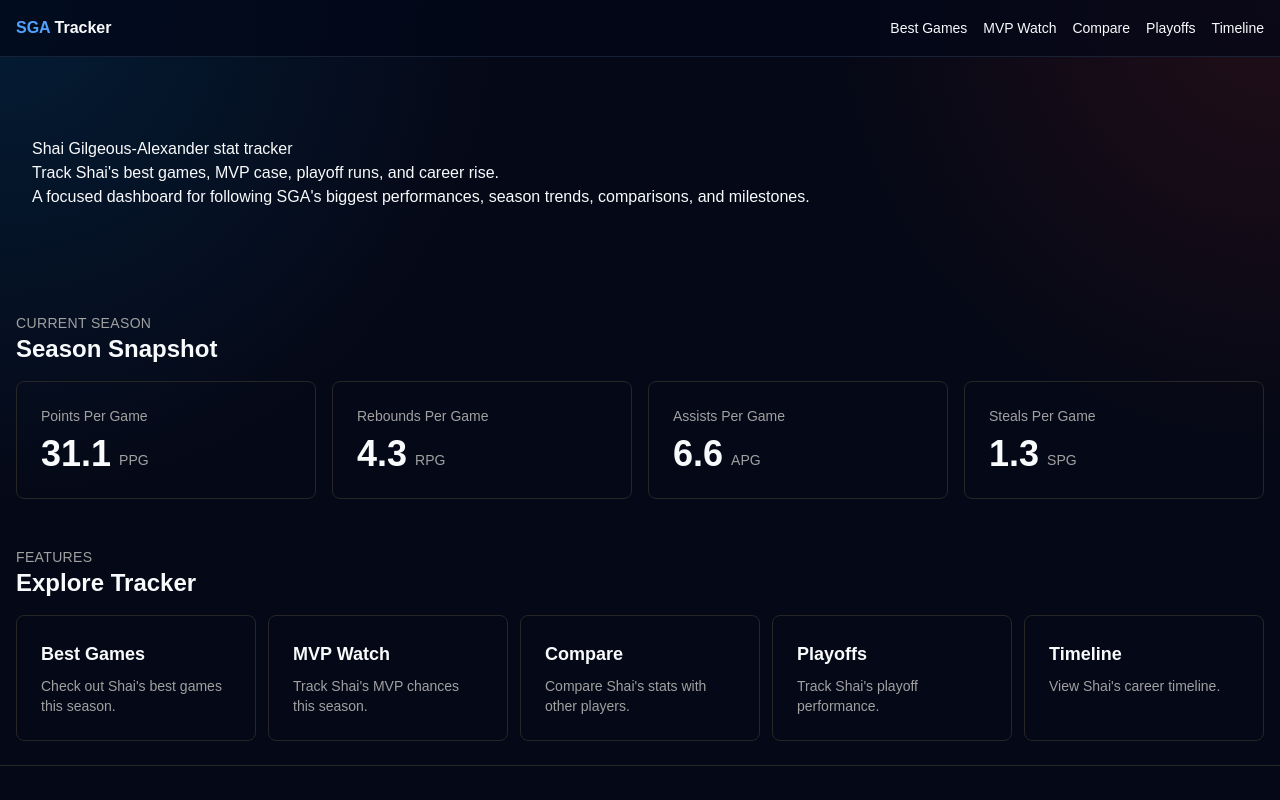
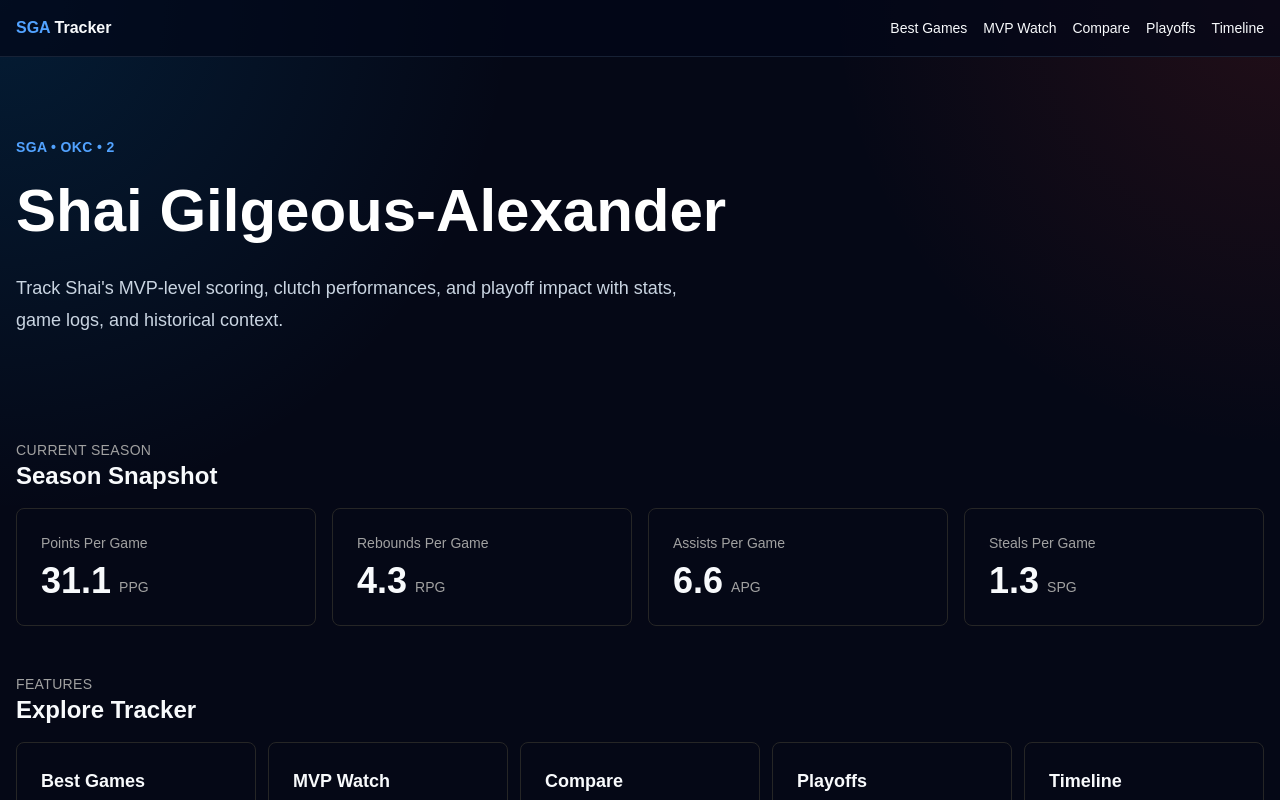
Before and after one commit to NixonLesmana/SGA-tracker, a Next.js app: page / in a window 1280 px wide. Shown: the top 800 px of the page. Built offline with nearby package versions, Linux system fonts and the light colour scheme.

Commit message:
Update homepage hero

```diff
--- a/src/components/Hero.tsx
+++ b/src/components/Hero.tsx
@@ -1,16 +1,21 @@
-import React from 'react'
-
 function Hero() {
     return (
-        <section className="px-8 py-20">
-            <p>Shai Gilgeous-Alexander stat tracker</p>
-            <h1>{"Track Shai's best games, MVP case, playoff runs, and career rise."}</h1>
-            <p>
-                {"A focused dashboard for following SGA's biggest performances, " +
-                    "season trends, comparisons, and milestones."}
-            </p>
+        <section className="container mx-auto px-4 py-20">
+            <header className="max-w-3xl">
+                <p className="mb-4 text-sm font-semibold uppercase tracking-wide text-blue-400">
+                    SGA • OKC • 2
+                </p>
+
+                <h1 className="text-4xl font-bold leading-tight text-white md:text-6xl">
+                    Shai Gilgeous-Alexander
+                </h1>
+
+                <p className="mt-6 max-w-2xl text-lg leading-8 text-slate-300">
+                    Track Shai&apos;s MVP-level scoring, clutch performances, and playoff impact with stats, game logs, and historical context.
+                </p>
+            </header>
         </section>
     );
 }
 
-export default Hero
+export default Hero;
```
